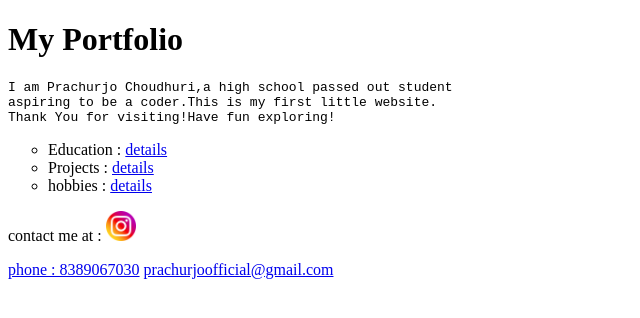
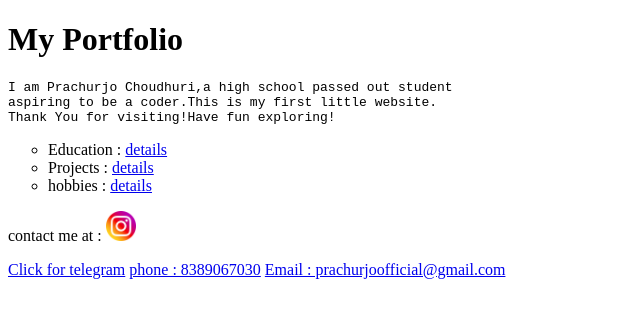
Before and after one commit to Prachthon-C/my-portfolio, a plain HTML site: page index.html in a window 1280 px wide. Shown: the whole page, without its empty margins (0-640 px from the left). Drawn offline with Linux system fonts and the light colour scheme.

Commit message:
Update index.html

```diff
--- a/index.html
+++ b/index.html
@@ -22,8 +22,9 @@ Thank You for visiting!Have fun exploring!</pre>
     </main>
     <footer>
         <p>contact me at : <a href="https://www.instagram.com/_p.r.a.c.h.u.r.j.o_/?utm_source=qr&r=nametag" target="_main"><img src="instagram icon.png" height="30"></a> </p>
+        <a href="t.me/prachurjo_2801">Click for telegram</a>
         <a href="tel:8389067030">phone : 8389067030</a>
-        <a href="mailto:prachurjoofficial@gmail.com">prachurjoofficial@gmail.com</a>
+        <a href="mailto:prachurjoofficial@gmail.com">Email : prachurjoofficial@gmail.com</a>
     </footer>
 </body>
 </html>
```
